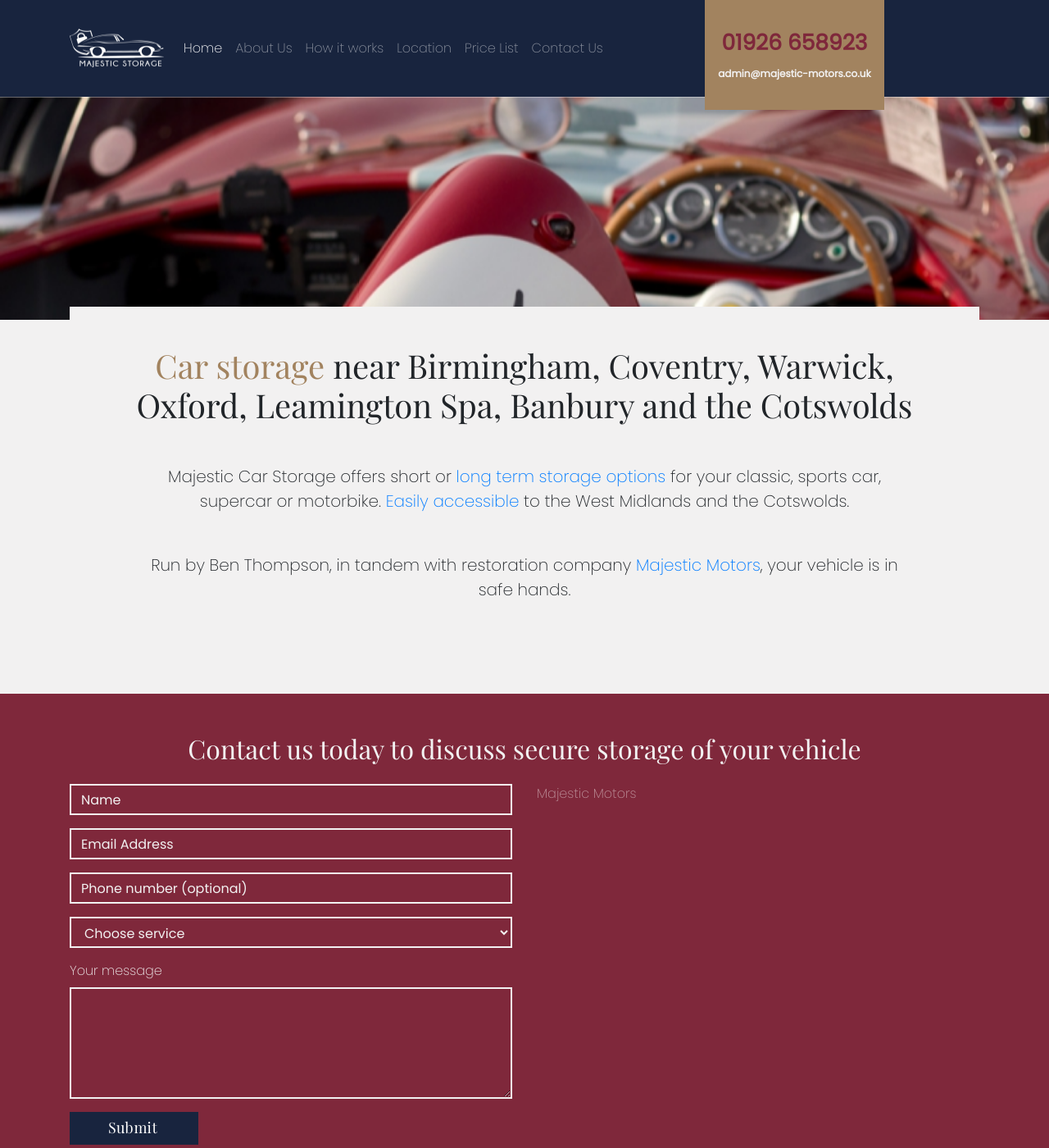
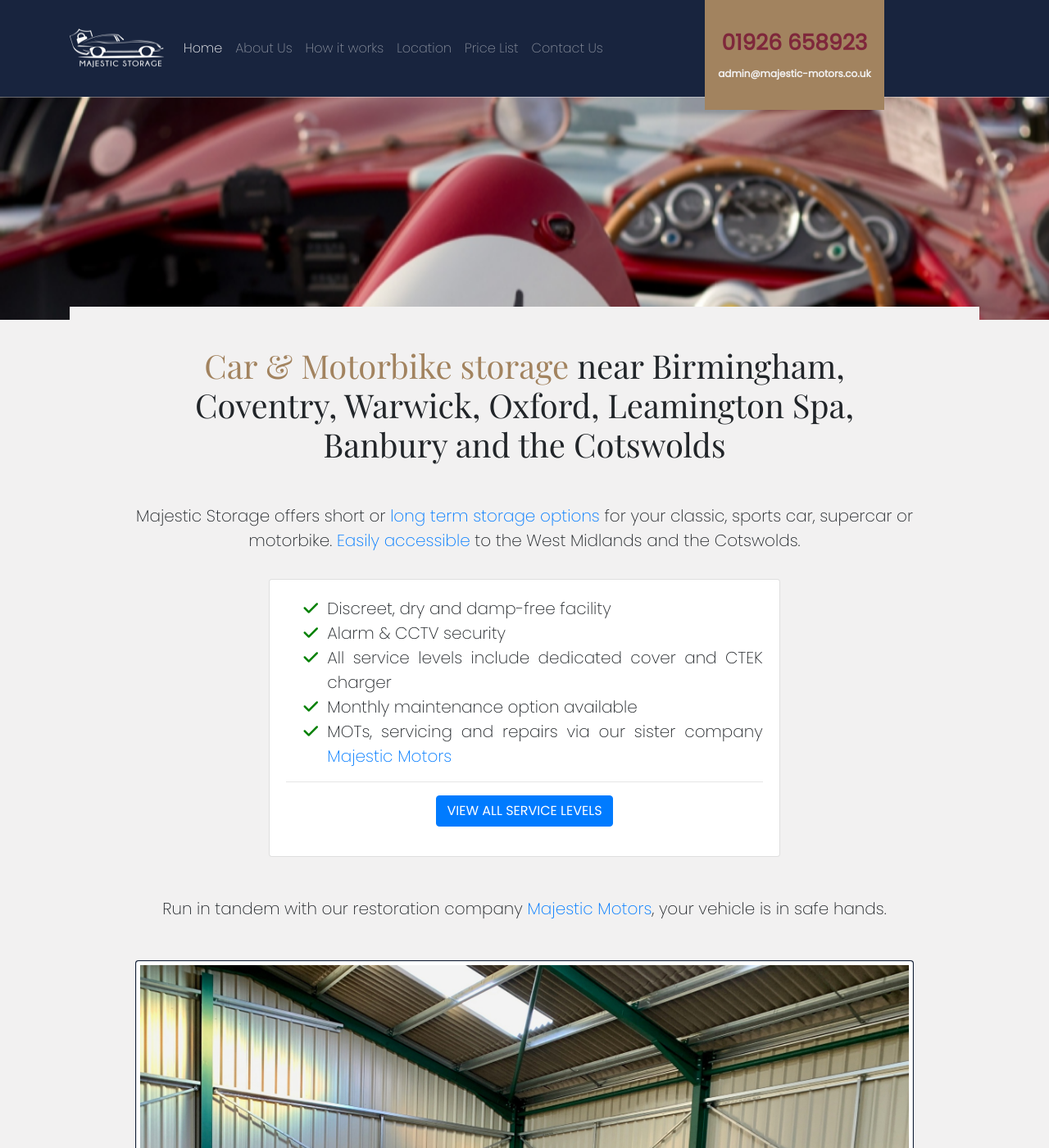
Before and after one commit to scaleupcto/majestic-storage-site, a Jekyll site: the page built from index.html, in a window 1280 px wide and 1400 px high. Shown: the whole window at 82% size. Built offline with Jekyll 4.4.1, drawn with Linux system fonts in a browser that asks for light colours; nearby versions of some CDN libraries.

Commit message:
Index page refresh

```diff
--- a/index.html
+++ b/index.html
@@ -18,8 +18,44 @@ title: Car storage in Birmingham and the West Midlands
 
   <div class="container text-justify">
     <div class="jumbotron business-description text-center jumbotron-fluid">
-      <h1><em>Car storage</em> near Birmingham, Coventry, Warwick, Oxford, Leamington Spa, Banbury and the Cotswolds</h1>
-      <p class="lead mt-5">Majestic Car Storage offers short or <a href="/carstorageprices">long term storage options</a> for your classic, sports car, supercar or motorbike. <a href="/carstoragelocation">Easily accessible</a> to the West Midlands and the Cotswolds.</p>
-      <p class="lead mt-5">Run by Ben Thompson, in tandem with restoration company <a href="https://www.majestic-motors.co.uk">Majestic Motors</a>, your vehicle is in safe hands.</p>
+      <h1><em>Car &amp; Motorbike storage</em> near Birmingham, Coventry, Warwick, Oxford, Leamington Spa, Banbury and the Cotswolds</h1>
+      <p class="lead mt-5">Majestic Storage offers short or <a href="/carstorageprices">long term storage options</a> for your classic, sports car, supercar or motorbike. <a href="/carstoragelocation">Easily accessible</a> to the West Midlands and the Cotswolds.</p>
+
+      <div class="row">
+        <div class="col-lg-2">
+          &nbsp;
+        </div>
+        <div class="col-lg text-justify">
+          <div class="card mt-3 mb-5 mb-lg-0">
+            <div class="card-body">
+              <ul class="fa-ul lead">
+                <li><span class="fa-li"><i class="fas fa-check"></i></span>Discreet, dry and damp-free facility</li>
+                <li><span class="fa-li"><i class="fas fa-check"></i></span>Alarm &amp CCTV security</li>
+                <li><span class="fa-li"><i class="fas fa-check"></i></span>All service levels include dedicated cover and CTEK charger</li>
+                <li><span class="fa-li"><i class="fas fa-check"></i></span>Monthly maintenance option available</li>
+                <li><span class="fa-li"><i class="fas fa-check"></i></span>MOTs, servicing and repairs via our sister company <a href="https://www.majestic-motors.co.uk">Majestic Motors</a></li>
+              </ul>
+              <hr/>
+              <p class="text-center">
+                <a href="/carstorageprices" class="btn btn-primary text-uppercase">View All Service Levels</a>
+              </p>
+            </div>
+          </div>
+        </div>
+        <div class="col-lg-2">
+          &nbsp;
+        </div>
+      </div>
+
+      <p class="lead mt-5">Run in tandem with our restoration company <a href="https://www.majestic-motors.co.uk">Majestic Motors</a>, your vehicle is in safe hands.</p>
+
+      <p class="lead mt-5">
+      </p>
+
+      <div class="card-deck my-5">
+        <div class="card bg-dark text-white featured">
+          <img src="/img/unit.jpg" class="card-img img-thumbnail" alt="Picture of the storage unit">
+        </div>
+      </div>
     </div>
   </div>
```
Also changed, not shown: _includes/footer.html (+0 -22 lines), pricelist.html (+4 -4 lines), img/unit.jpg (added).
